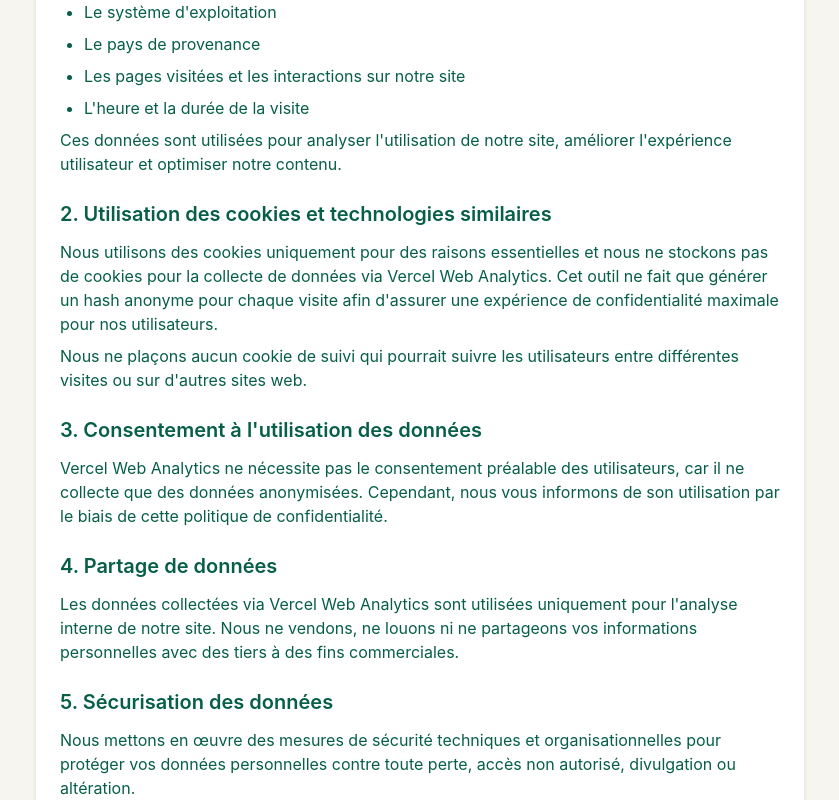
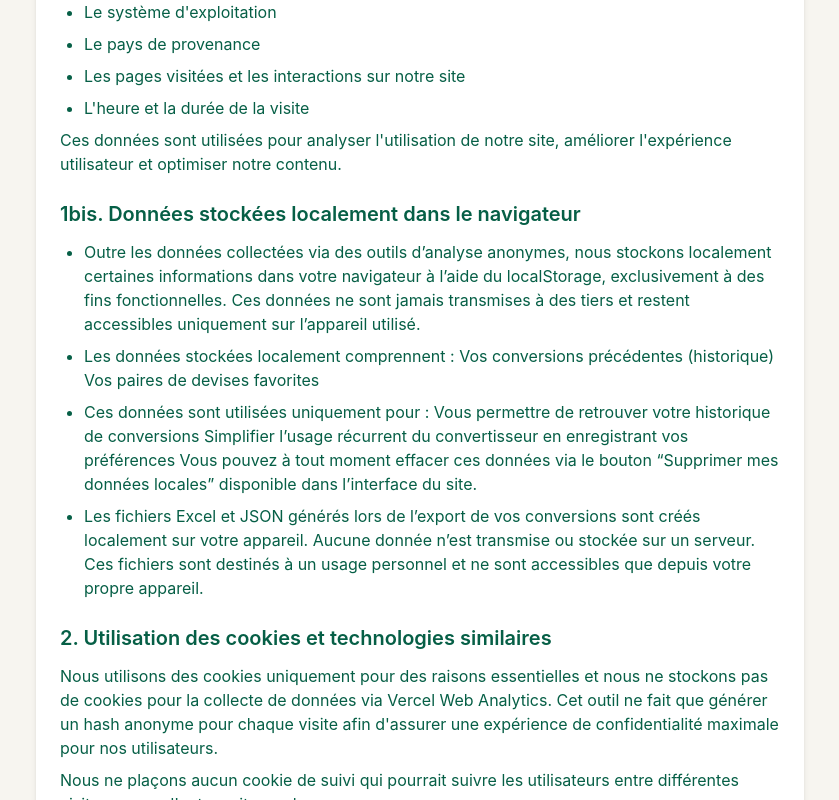
Before and after one commit to anais0210/valora, a React (Vite) app: page /privacy-policy in a window 1280 px wide. Shown: the part 620-1420 px from the top of the page, without its empty margins (220-1059 px from the left). Built offline with nearby package versions, Linux system fonts and the light colour scheme.

Commit message:
update privacy

```diff
--- a/src/pages/PrivacyPolicy.tsx
+++ b/src/pages/PrivacyPolicy.tsx
@@ -59,6 +59,36 @@ export const PrivacyPolicy: React.FC = () => {
               </p>
             </section>
 
+            <section>
+              <h2 className="text-xl font-semibold mb-3">
+                1bis. Données stockées localement dans le navigateur
+              </h2>
+              <ul className="list-disc pl-6 mt-2 space-y-2">
+                <li className="mt-2">
+                  Outre les données collectées via des outils d’analyse anonymes, nous stockons
+                  localement certaines informations dans votre navigateur à l’aide du localStorage,
+                  exclusivement à des fins fonctionnelles. Ces données ne sont jamais transmises à
+                  des tiers et restent accessibles uniquement sur l’appareil utilisé.
+                </li>
+                <li>
+                  Les données stockées localement comprennent : Vos conversions précédentes
+                  (historique) Vos paires de devises favorites{' '}
+                </li>
+                <li className="mt-2">
+                  Ces données sont utilisées uniquement pour : Vous permettre de retrouver votre
+                  historique de conversions Simplifier l’usage récurrent du convertisseur en
+                  enregistrant vos préférences Vous pouvez à tout moment effacer ces données via le
+                  bouton “Supprimer mes données locales” disponible dans l’interface du site.
+                </li>
+
+                <li className="mt-2">
+                  Les fichiers Excel et JSON générés lors de l’export de vos conversions sont créés
+                  localement sur votre appareil. Aucune donnée n’est transmise ou stockée sur un
+                  serveur. Ces fichiers sont destinés à un usage personnel et ne sont accessibles
+                  que depuis votre propre appareil.
+                </li>
+              </ul>
+            </section>
             <section>
               <h2 className="text-xl font-semibold mb-3">
                 2. Utilisation des cookies et technologies similaires
```
